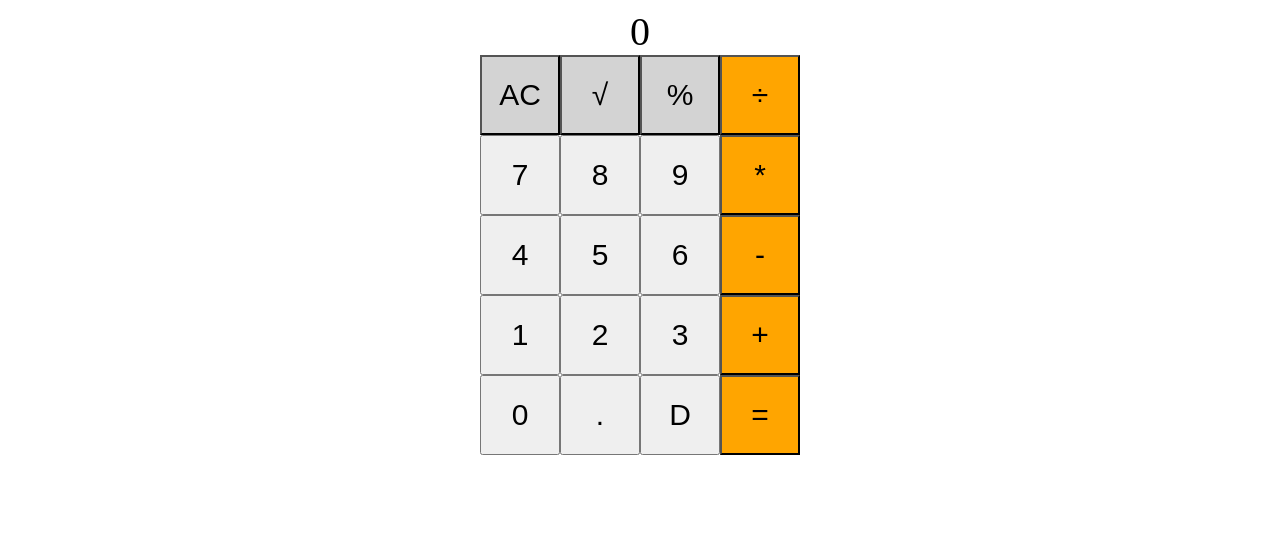
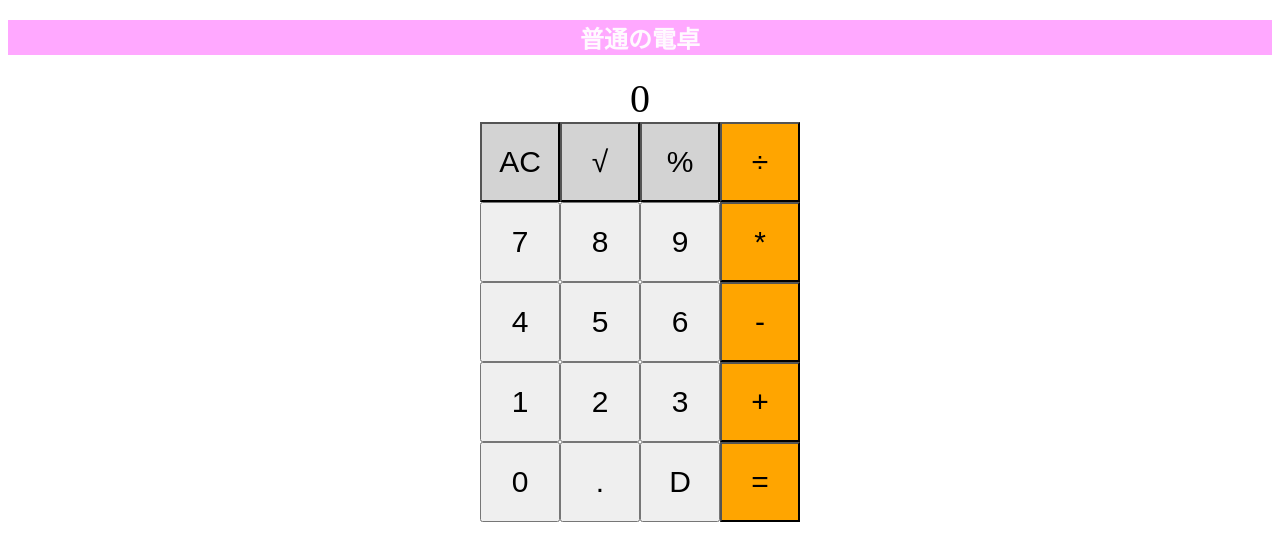
Before and after one commit to Yumekawa-chan/first-next-app, a Next.js app: page / in a window 1280 px wide. Shown: the top 560 px of the page. Built offline with nearby package versions, Linux system fonts and the light colour scheme.

Commit message:
add header

```diff
--- a/package.json
+++ b/package.json
@@ -11,6 +11,10 @@
   "dependencies": {
     "@emotion/babel-plugin": "^11.10.5",
     "@emotion/react": "^11.10.5",
+    "@emotion/server": "^11.10.0",
+    "@emotion/styled": "^11.10.5",
+    "@mui/icons-material": "^5.10.9",
+    "@mui/material": "^5.10.13",
     "@types/node": "18.11.9",
     "@types/react": "18.0.25",
     "@types/react-dom": "18.0.8",
--- a/pages/index.tsx
+++ b/pages/index.tsx
@@ -1,8 +1,10 @@
 import Calculator from "../src/component/Calculator";
+import Header from "../src/component/Header";
 
 const index = () => {
   return (
     <div>
+      <Header />
       <Calculator />
     </div>
   );
--- /dev/null
+++ b/src/component/Header.tsx
@@ -0,0 +1,9 @@
+import styles from "../../styles/Header.module.css"
+
+export default function Header(){
+    return (
+        <div className={styles.Header}>
+            <h2>普通の電卓</h2>
+        </div>
+    );
+}
--- /dev/null
+++ b/styles/Header.module.css
@@ -0,0 +1,6 @@
+.Header{
+    width:100%;
+    background-color: #ffa8ff;
+    text-align: center;
+    color:#fff9ff;
+}
--- /dev/null
+++ b/styles/global.module.css
@@ -0,0 +1,4 @@
+html,body{
+    margin:0;
+    padding:0;
+}
```
Also changed, not shown: 1 other file (tests, documents, lock files or other folders).
